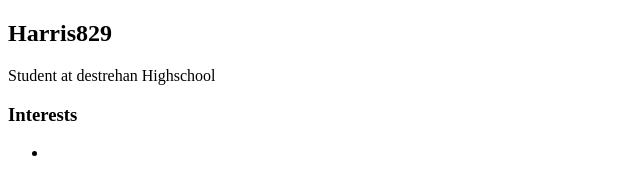
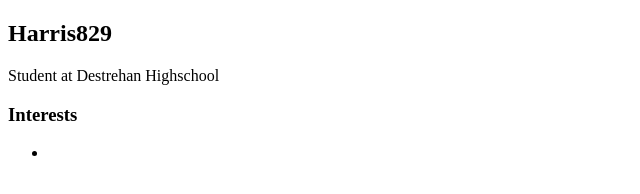
Before and after one commit to harris829/harris829.github.io, a plain HTML site: page index.html in a window 1280 px wide. Shown: the full height of the page, 0-640 px from the left. Drawn offline with Linux system fonts and the light colour scheme.

Commit message:
add index.html and css files

```diff
--- a/index.html
+++ b/index.html
@@ -21,7 +21,7 @@
       <!-- Content section -->
       <div>
 <h2>Harris829 </h2>
-<p>Student at destrehan Highschool </p>
+<p>Student at Destrehan Highschool </p>
 <!-- Interests section -->
 <div> <h3> Interests</h3>
     <ul>
```
